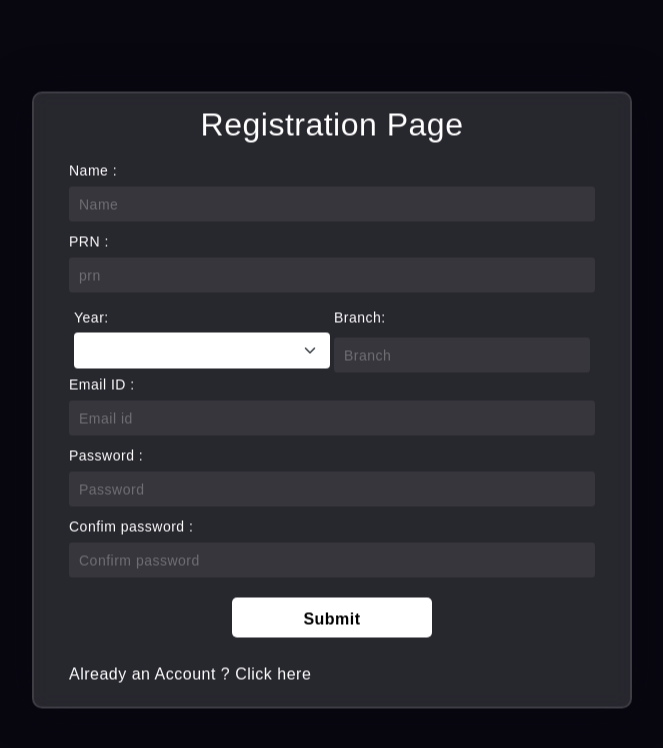
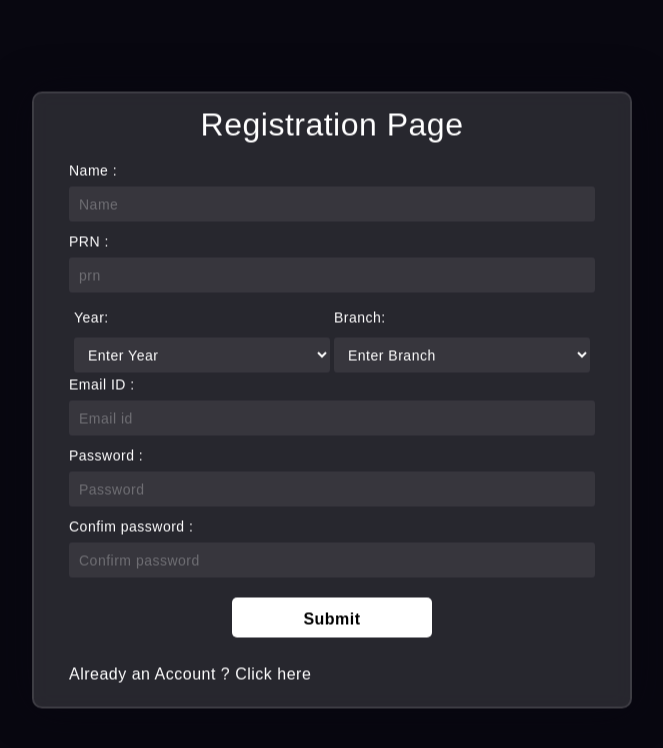
Before and after one commit to Ishita2803/student_manage, a React (Create React App) app in the folder client/: page /register in a window 1280 px wide. Shown: the top 748 px of the page, without its empty margins (308-971 px from the left). Built offline with nearby package versions, Linux system fonts and the light colour scheme.

Commit message:
Drop down added for branch and year

```diff
--- a/client/src/components/PlacementUser.js
+++ b/client/src/components/PlacementUser.js
@@ -21,6 +21,12 @@ export class PlacementUser extends Component {
         })
     }
 
+    handleDescription=(event)=>{
+        this.setState({
+            [event.target.name]:event.target.value
+        });
+    }
+
     render() {
         return (
             <div className='container'>
@@ -29,7 +35,8 @@ export class PlacementUser extends Component {
                 {this.state.contents.reverse().map(content=>
                 <div key={content._id} class="card card-1">
                         <h3 className='card-title'>{content.company}</h3>
-                        <p>{content.companydescription} </p>
+                        {/* <p>{content.companydescription.length>20?content.companydescription.substring(0,20)+"...":content.companydescription} </p> */}
+                        {<p>{content.companydescription}</p>}
                         <table>
                             <tr>
                                 <td>Location:</td>
--- a/client/src/components/Register.js
+++ b/client/src/components/Register.js
@@ -39,7 +39,7 @@ class register extends Component {
         .then(res=>{
             if(Object.values(res.data)[0]=== this.state.name) {
                 alert('Registration successful');
-                this.props.history.push("./login");
+                this.props.history.push("./");
             }
             else{
                 alert(Object.values(res.data)[0]);
@@ -87,9 +87,11 @@ class register extends Component {
 
                         <div class="float-container">
                             <div class="float-child">
-                                <select class="form-select">
-                                    <option value=''> TE </option>
-                                    <option value=''> BE </option>
+                                <select className="inputStyle" onChange={this.handleOnChange} name='year' value={year}>
+                                    <option selected style={{backgroundColor:"lightslategrey"}}>Enter Year</option>
+                                    <option value="SE" style={{backgroundColor:"lightslategrey"}}> SE </option>
+                                    <option value="TE" style={{backgroundColor:"lightslategrey"}}> TE </option>
+                                    <option value="BE" style={{backgroundColor:"lightslategrey"}}> BE </option>
                                 </select>
                                 {/* <input type="text"
                                     value={year}
@@ -100,12 +102,22 @@ class register extends Component {
                                 </div>
 
 
-                            <div class="float-child"><input type="text"
+                            <div class="float-child">
+                            <select className="inputStyle" onChange={this.handleOnChange} name='branch' value={branch}>
+                                    <option selected style={{backgroundColor:"lightslategrey"}}>Enter Branch</option>
+                                    <option value="CE" style={{backgroundColor:"lightslategrey"}}> CE </option>
+                                    <option value="IT" style={{backgroundColor:"lightslategrey"}}> IT </option>
+                                    <option value="Mech" style={{backgroundColor:"lightslategrey"}}> Mech </option>
+                                    <option value="Extc" style={{backgroundColor:"lightslategrey"}}> Extc </option>
+                                    <option value="Ppt" style={{backgroundColor:"lightslategrey"}}> Ppt </option>
+
+                                </select>
+                            {/* <input type="text"
                                 value={branch}
                                 className='inputStyle'
                                 name='branch'
                                 onChange={this.handleOnChange}
-                                placeholder='Branch' required style={{marginBottom:""}}/>
+                                placeholder='Branch' required style={{marginBottom:""}}/> */}
                             </div>
 
 
```
